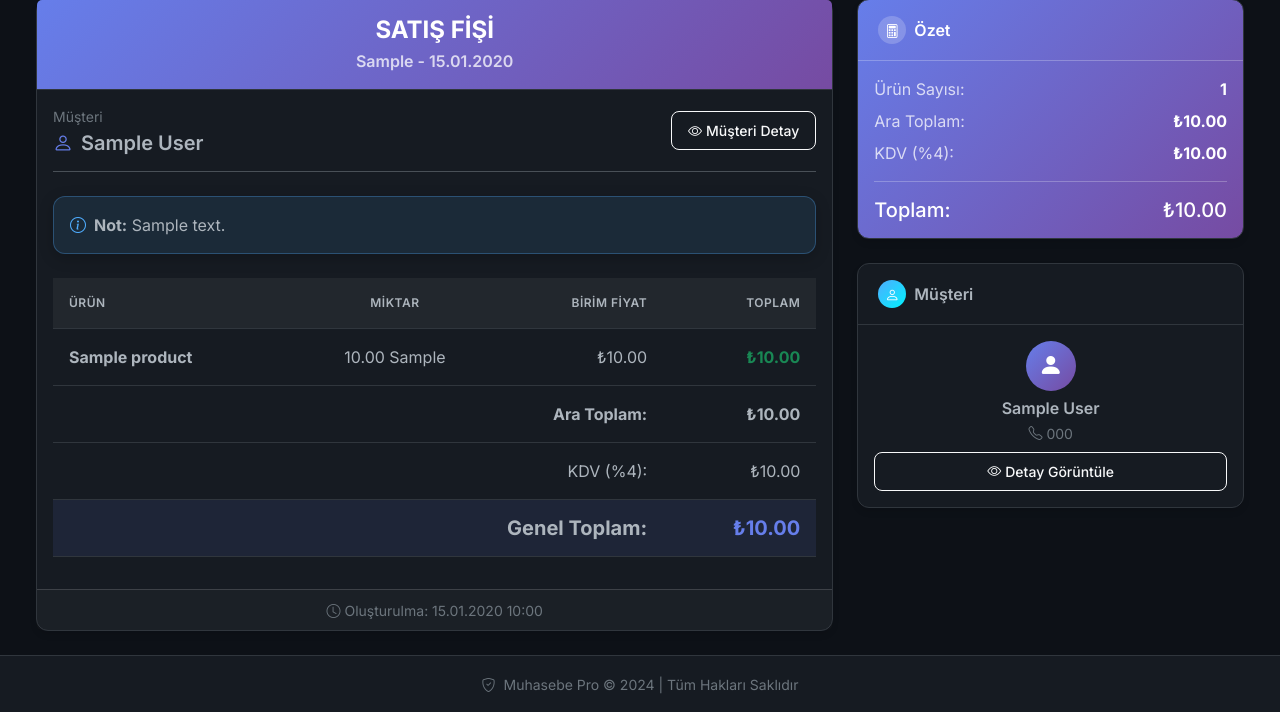
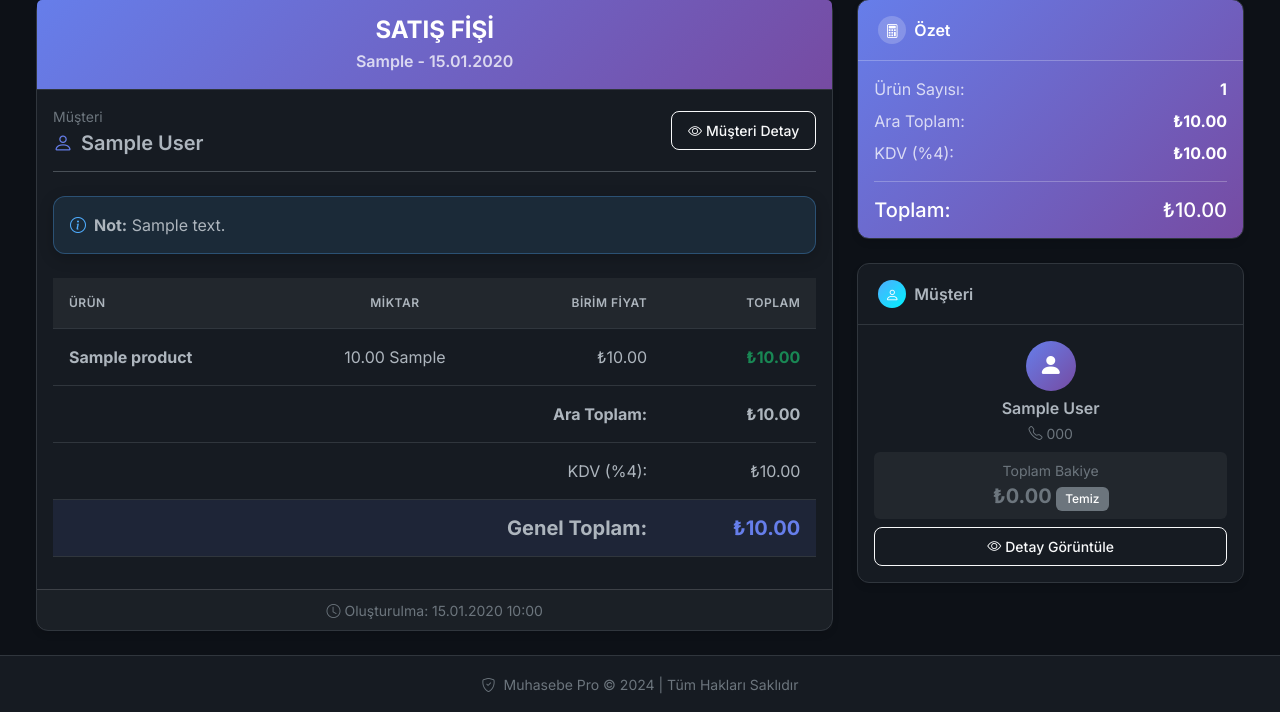
Before and after one commit to mahmutt44/muhasebe-pro, a Flask app: page /receipt/1 in a window 1280 px wide. Shown: the part 186-898 px from the top of the page. Run offline with Flask 3, Linux system fonts and the light colour scheme; tables that the repository leaves empty hold one stand-in row (values such as "Sample post").

Commit message:
Fiş detayında müşteri bakiyesi gösterimi eklendi

```diff
--- a/templates/receipt_detail.html
+++ b/templates/receipt_detail.html
@@ -160,6 +160,22 @@
                     <i class="bi bi-telephone me-1"></i>{{ receipt.customer.phone }}
                 </p>
                 {% endif %}
+
+                <!-- Müşteri Bakiyesi -->
+                <div class="p-2 rounded mb-2" style="background: rgba(255,255,255,0.05);">
+                    <small class="text-secondary d-block">Toplam Bakiye</small>
+                    {% if receipt.customer.balance > 0 %}
+                    <span class="fw-bold text-danger fs-5">₺{{ "%.2f"|format(receipt.customer.balance) }}</span>
+                    <span class="badge" style="background: var(--danger-gradient);">Borçlu</span>
+                    {% elif receipt.customer.balance < 0 %}
+                    <span class="fw-bold text-success fs-5">₺{{ "%.2f"|format(receipt.customer.balance|abs) }}</span>
+                    <span class="badge" style="background: var(--success-gradient);">Alacaklı</span>
+                    {% else %}
+                    <span class="fw-bold text-secondary fs-5">₺0.00</span>
+                    <span class="badge bg-secondary">Temiz</span>
+                    {% endif %}
+                </div>
+
                 <a href="{{ url_for('main.customer_detail', customer_id=receipt.customer.id) }}" class="btn btn-sm btn-outline-light w-100">
                     <i class="bi bi-eye me-1"></i>Detay Görüntüle
                 </a>
```
